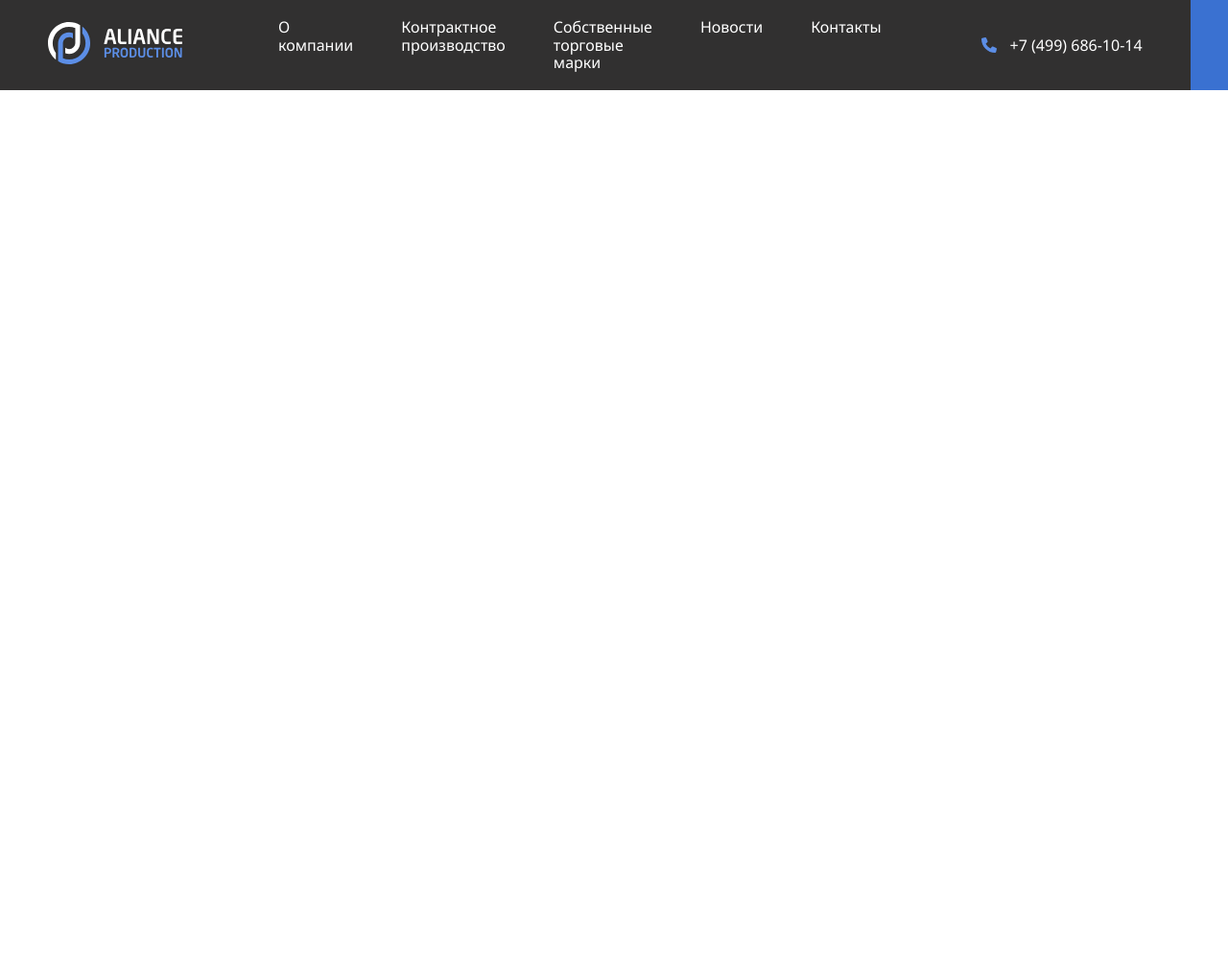
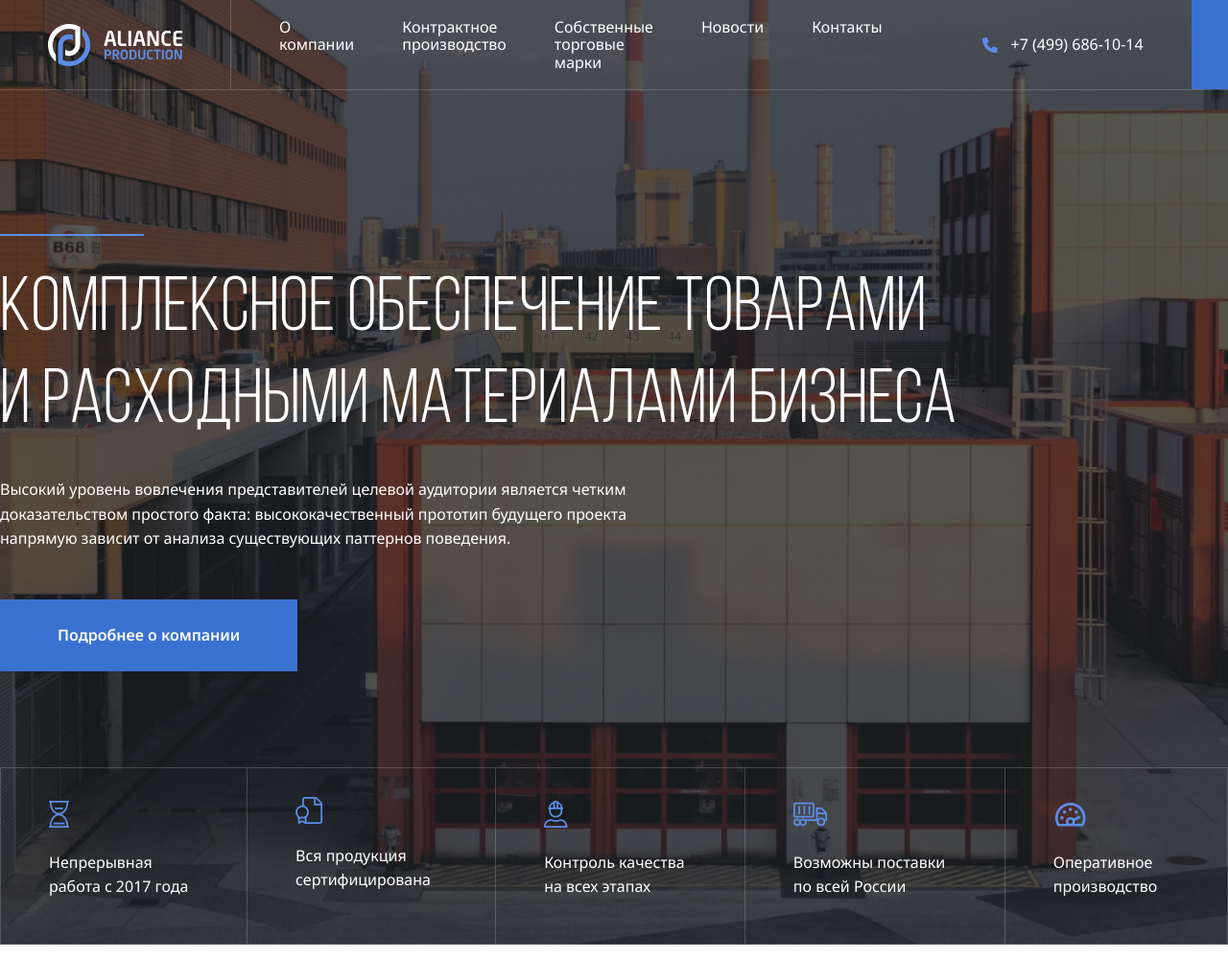
Before and after one commit to ilyuhin6/aliance_production, a PHP site: page / in a window 1280 px wide; the page is wider, and only the part inside the window is pictured. Shown: that part at 96% size. Before the commit the page ends 94 px from the top of that part, so only its background shows below. Run offline with PHP 8.4, Linux system fonts and the light colour scheme.

Commit message:
add: header content style

```diff
--- a/css/style.css
+++ b/css/style.css
@@ -1,21 +1,59 @@
 * {
   box-sizing: border-box;
+}
+
+@font-face {
+  font-family: "Bebas Neue";
+  src: url("../fonts/BebasNeueBook.woff") format("woff");
+  font-weight: 400;
+  font-style: normal;
 }
 
 body {
   font-family: "Noto Sans", sans-serif;
 }
 
+.container {
+  max-width: 1440px;
+  margin: auto;
+}
+
+.header {
+  min-height: 100vh;
+}
+
+.header-image {
+  background-image: url("../img/header-bg.jpeg");
+  background-size: cover;
+  background-repeat: no-repeat;
+  background-position: center;
+  position: relative;
+}
+
+.header-image::before {
+  content: "";
+  position: absolute;
+  background: rgba(41, 45, 51, 0.6);
+  top: 0;
+  left: 0;
+  width: 100%;
+  height: 100%;
+  z-index: 0;
+}
+
 .navbar {
-  background-color: rgb(49, 48, 48);
   display: flex;
   align-items: center;
   color: #fff;
   height: 94px;
+  position: relative;
+  border-bottom: 1px solid rgba(235, 235, 240, 0.2);
 }
 
 .header-logo {
   padding: 25px 50px;
+  border-right: 1px solid rgba(235, 235, 240, 0.2);
+  height: 100%;
 }
 
 .header-nav {
@@ -60,8 +98,65 @@ body {
   padding: 25px 60px;
   gap: 10px;
   border: none;
+  cursor: pointer;
 }
 
 .header-button {
   height: 100%;
 }
+
+.header-content {
+  color: #fff;
+  padding-top: 150px;
+  position: relative;
+  z-index: 1;
+}
+
+.separator {
+  background: #5c8ee5;
+  width: 150px;
+  height: 2px;
+}
+
+.header-title {
+  max-width: 1008px;
+  font-family: Bebas Neue;
+  color: #fff;
+  font-size: 80px;
+  font-weight: 400;
+  line-height: 120%;
+  margin: 30px 0;
+}
+
+.header-text {
+  max-width: 720px;
+  color: #fff;
+  font-size: 16px;
+  line-height: 160%;
+  letter-spacing: 0%;
+  margin-bottom: 50px;
+}
+
+.header-features {
+  min-height: 168px;
+  position: relative;
+  list-style: none;
+  color: #fff;
+  display: flex;
+  padding: 0;
+  margin-top: 100px;
+}
+
+.header-faetures-item {
+  padding: 30px 50px;
+  border: 1px solid rgba(235, 235, 240, 0.2);
+}
+
+.header-faetures-item:not(:last-child) {
+  border-right: none;
+}
+
+.header-features-text {
+  font-size: 16px;
+  line-height: 160%;
+}
--- a/index.html
+++ b/index.html
@@ -16,7 +16,7 @@
 
 
 <body>
-    <header class="header">
+    <header class="header header-image">
         <nav class="navbar">
             <a href="./" class="header-logo">
                 <img class="logo-light" src="./img/svg/logo-light.svg" alt="Aliance Production">
@@ -47,6 +47,54 @@
             <button class="header-button button">Получить консультацию</button>
         </nav>
         <!-- /.nav-bar -->
+        <div class="container">
+            <div class="header-content">
+                <div class="separator"></div>
+                <h1 class="header-title">
+                    Комплексное обеспечение товарами и расходными материалами бизнеса
+                </h1>
+                <p class="header-text">
+                    Высокий уровень вовлечения представителей целевой аудитории является четким доказательством простого
+                    факта: высококачественный прототип будущего проекта напрямую зависит от анализа существующих
+                    паттернов поведения.
+                </p>
+                <button class="button">Подробнее о компании</button>
+            </div>
+            <!-- /.header-content -->
+            <ul class="header-features">
+                <li class="header-faetures-item">
+                    <img src="./img/features/time.svg" alt="" class="header-features-icon">
+                    <p class="header-features-text">
+                        Непрерывная работа c 2017 года
+                    </p>
+                </li>
+                <li class="header-faetures-item">
+                    <img src="./img/features/sertificate.svg" alt="" class="header-features-icon">
+                    <p class="header-features-text">
+                        Вся продукция сертифицирована
+                    </p>
+                </li>
+                <li class="header-faetures-item">
+                    <img src="./img/features/control.svg" alt="" class="header-features-icon">
+                    <p class="header-features-text">
+                        Контроль качества на всех этапах
+                    </p>
+                </li>
+                <li class="header-faetures-item">
+                    <img src="./img/features/deliveri.svg" alt="" class="header-features-icon">
+                    <p class="header-features-text">
+                        Возможны поставки по всей России
+                    </p>
+                </li>
+                <li class="header-faetures-item">
+                    <img src="./img/features/speed.svg" alt="" class="header-features-icon">
+                    <p class="header-features-text">
+                        Оперативное производство
+                    </p>
+                </li>
+            </ul>
+            <!-- /.header-features -->
+        </div>
     </header>
     <!-- /.header -->
 
```
Also changed, not shown: fonts/style.css (added, +9 -0 lines), fonts/BebasNeueBook.woff (added), fonts/BebasNeueRegular.ttf (added), fonts/BebasNeueRegular.woff (added), fonts/BebasNeueRegular.woff2 (added), img/features/control.svg (added), img/features/deliveri.svg (added), img/features/sertificate.svg (added), img/features/speed.svg (added), img/features/time.svg (added), img/header-bg.jpeg (added), img/header-bg.jpg (deleted).
